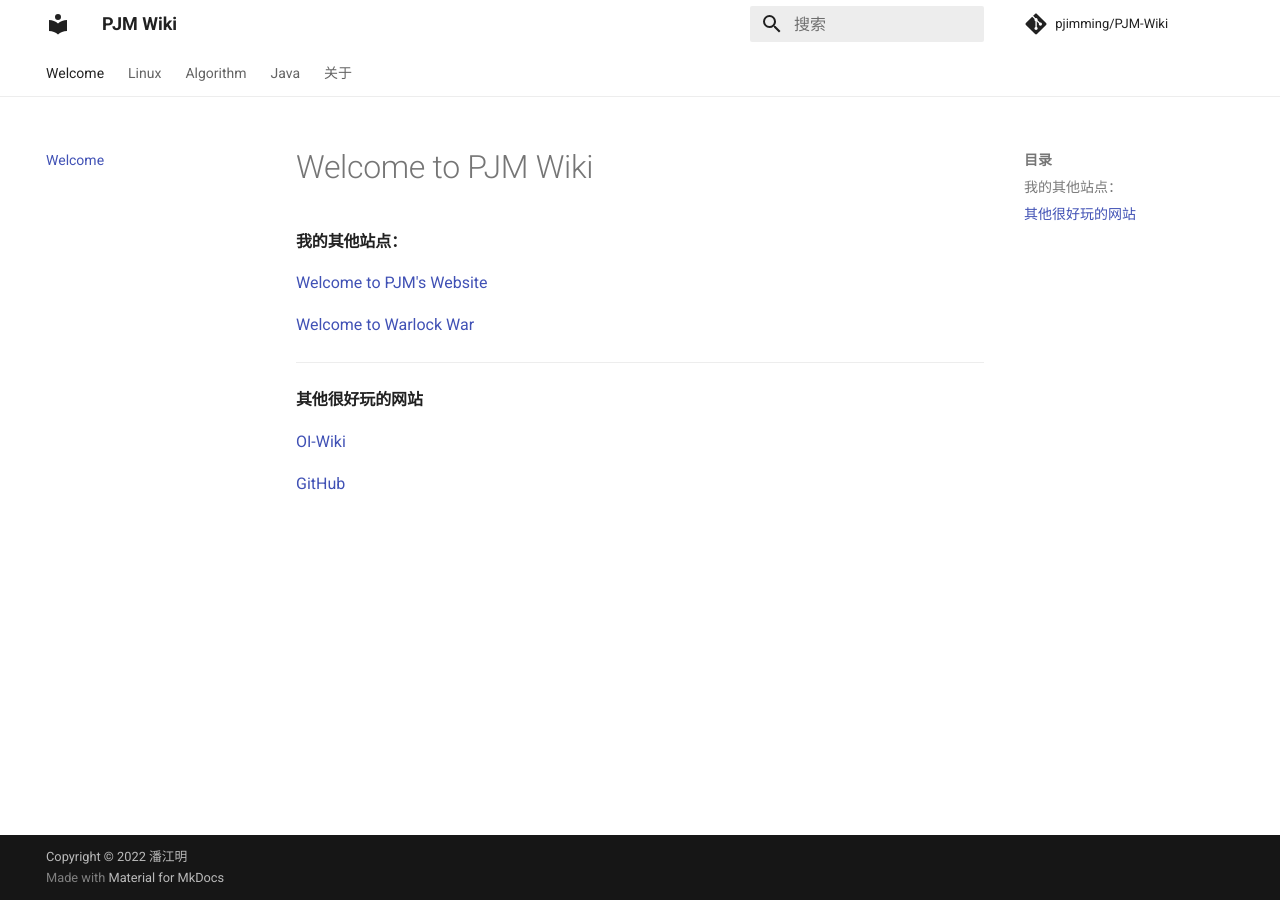
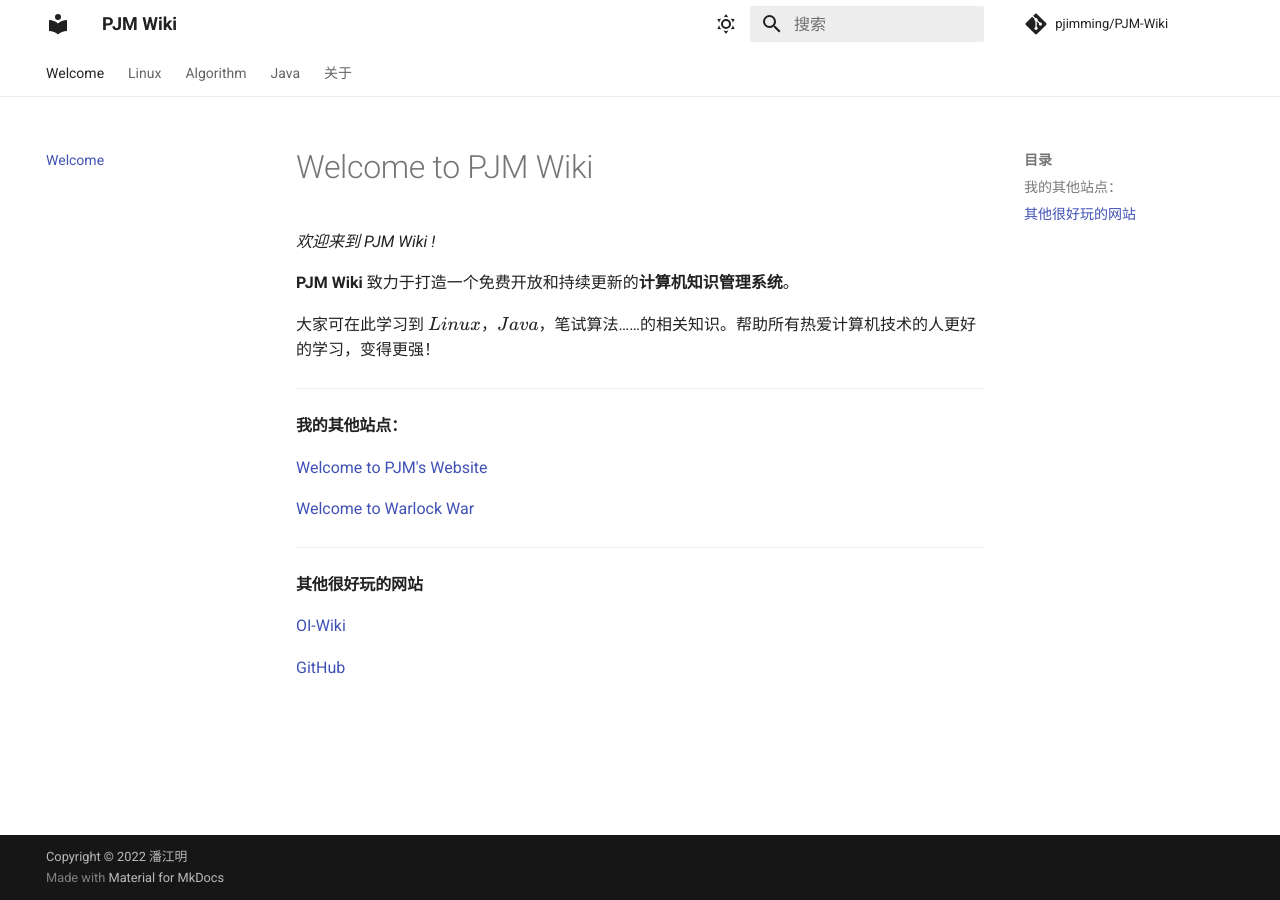
Before and after one commit to pjimming/PJM-Wiki, an MkDocs documentation site: the page built from docs/index.md, in a window 1280 px wide. Built offline with MkDocs 1.6.1 and Material for MkDocs 9.7.7, drawn with Linux system fonts in a browser that asks for light colours; comment, search, counter and statistics services are not loaded.

Commit message:
back to top && light or dark

```diff
--- a/docs/index.md
+++ b/docs/index.md
@@ -1,5 +1,12 @@
 # Welcome to PJM Wiki
 
+*欢迎来到 PJM Wiki !*
+
+**PJM Wiki** 致力于打造一个免费开放和持续更新的**计算机知识管理系统**。
+
+大家可在此学习到 $Linux$，$Java$，笔试算法……的相关知识。帮助所有热爱计算机技术的人更好的学习，变得更强！
+
+---
 
 #### 我的其他站点：
 
--- a/mkdocs.yml
+++ b/mkdocs.yml
@@ -13,6 +13,7 @@
   name: material
   features:
     - navigation.tabs
+    - navigation.top
   language: 'zh'
   palette:
     primary: 'white'
@@ -20,6 +21,22 @@
   favicon: img/favicon.png
   icon:
     logo: material/library
+
+  palette:
+  - media: "(prefers-color-scheme: light)"
+    scheme: default
+    primary: white
+    accent: red
+    toggle:
+      icon: material/weather-sunny
+      name: Switch to dark mode
+  - media: "(prefers-color-scheme: dark)"
+    scheme: slate
+    primary: cyan
+    accent: deep purple
+    toggle:
+      icon: material/weather-night
+      name: Switch to light mode
 
 # copyright
 copyright: Copyright &copy; 2022 <a href="https://pjmcode.top" target="_blank" rel="noopener noreferrer">潘江明</a>
@@ -80,6 +97,8 @@
     - 关于PJM Wiki: about/aboutwiki.md
 
 
+
+
 # extra
 extra:
   search:
```
Also changed, not shown: README.md (+20 -2 lines), docs/algorithm/offer/65.md (+1 -1 lines).
